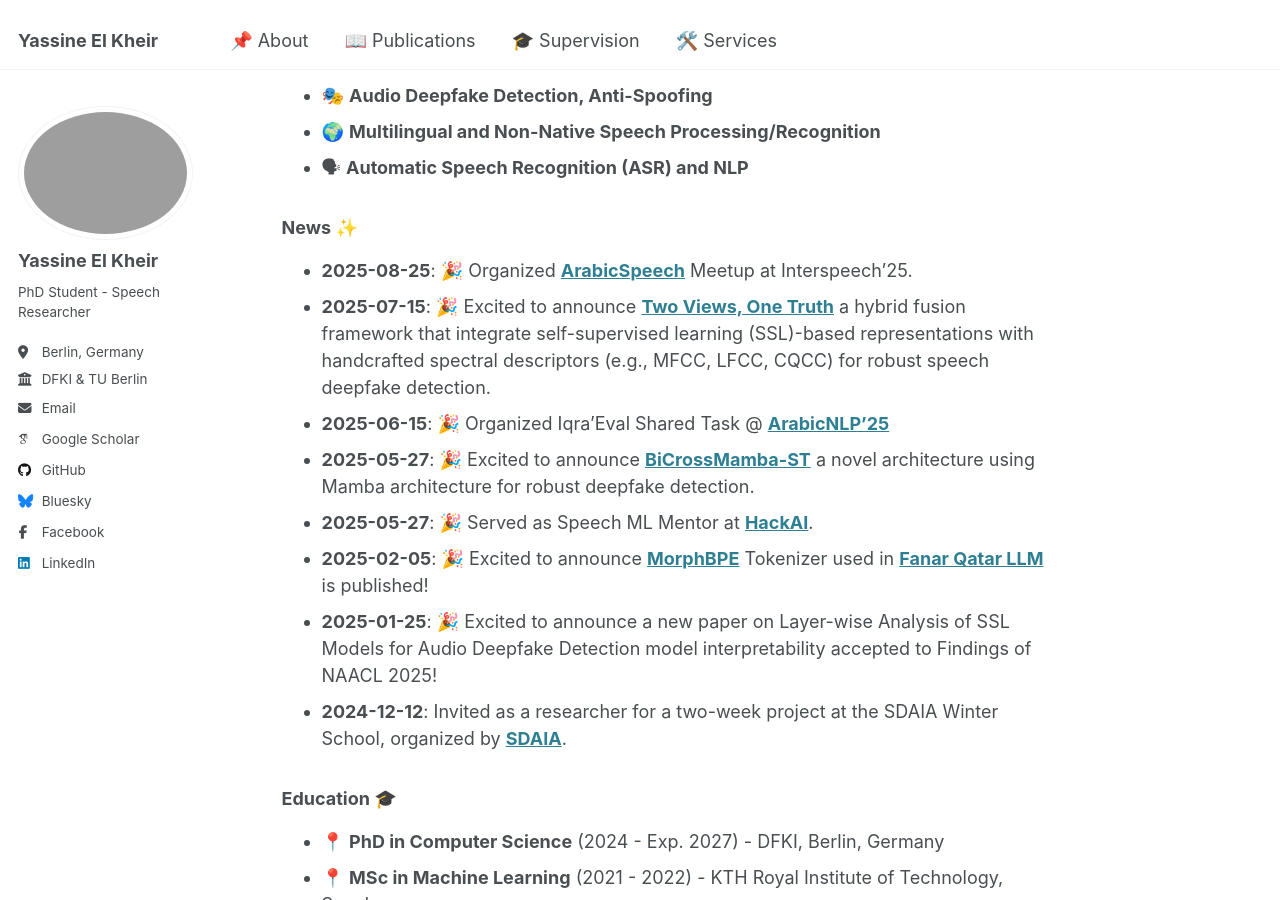
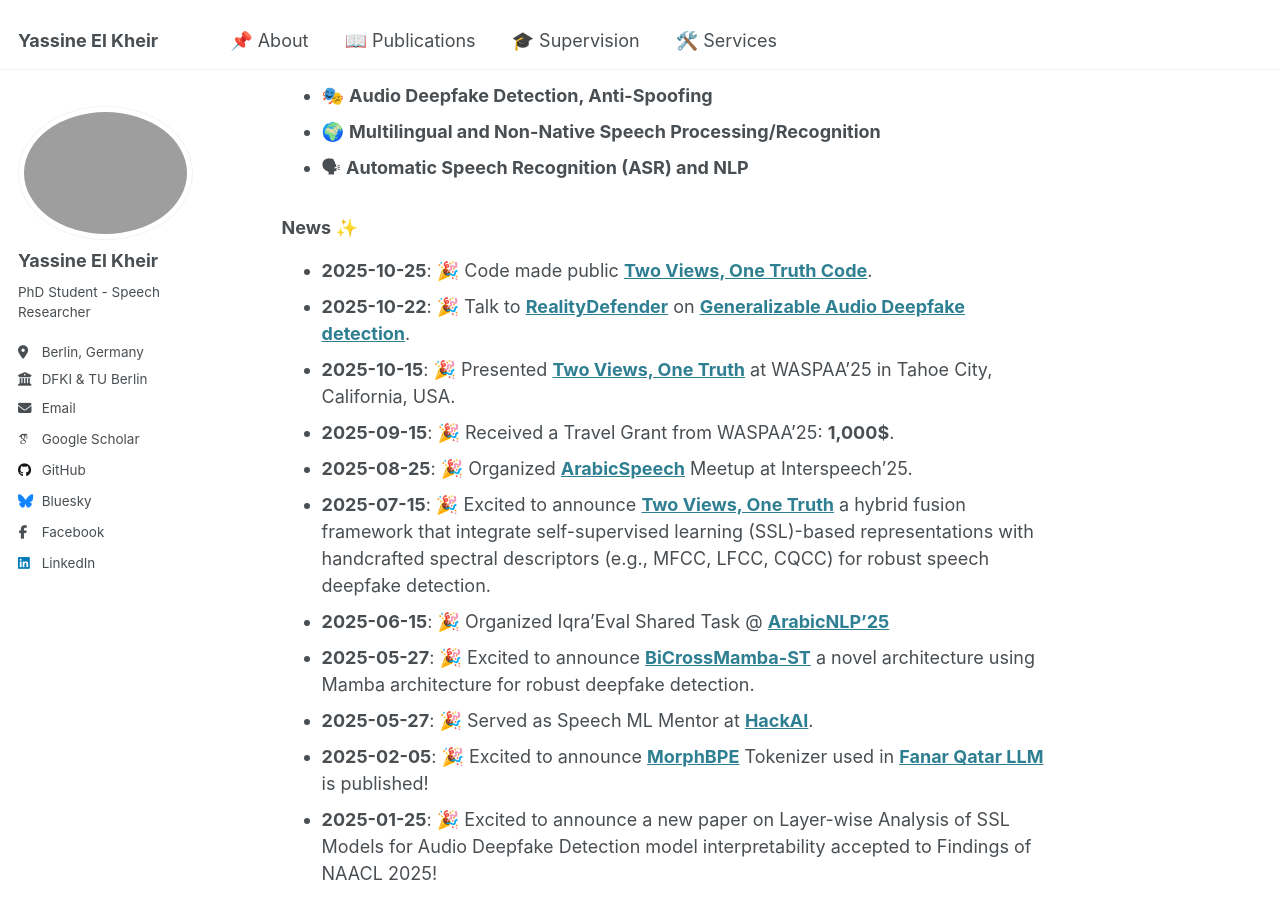
Before and after one commit to Yaselley/yaselley.github.io, a Jekyll site: the page built from _pages/about.md, in a window 1280 px wide and 900 px high, scrolled down 409 px. Built offline with Jekyll 4.4.1, drawn with Linux system fonts in a browser that asks for light colours; some web fonts are replaced.

Commit message:
Update about.md

```diff
--- a/_pages/about.md
+++ b/_pages/about.md
@@ -18,6 +18,10 @@ I'm a 2nd year PhD student at the **German Research Center for Artificial Intell
 - 🗣 **Automatic Speech Recognition (ASR) and NLP**
 
 ### News ✨
+- **2025-10-25**: 🎉 Code made public **[Two Views, One Truth Code](https://github.com/Yaselley/TwoViews_OneTruth)**.
+- **2025-10-22**: 🎉 Talk to **[RealityDefender](https://www.realitydefender.com/)** on **[Generalizable Audio Deepfake detection](https://docs.google.com/presentation/d/1jH2z-_WUoXEDicsIszbYa81h1nIOMqZwfndiom6lnOo/edit?slide=id.p#slide=id.p)**.
+- **2025-10-15**: 🎉 Presented **[Two Views, One Truth](https://arxiv.org/pdf/2507.20417)** at WASPAA'25 in Tahoe City, California, USA.
+- **2025-09-15**: 🎉 Received a Travel Grant from WASPAA'25: **1,000$**.
 - **2025-08-25**: 🎉 Organized **[ArabicSpeech](https://www.linkedin.com/feed/update/urn:li:activity:7364633218228142083/)** Meetup at Interspeech'25.
 - **2025-07-15**: 🎉 Excited to announce **[Two Views, One Truth](https://arxiv.org/pdf/2507.20417)** a hybrid fusion framework that integrate self-supervised learning (SSL)-based representations with handcrafted spectral descriptors (e.g., MFCC, LFCC, CQCC) for robust speech deepfake detection.
 - **2025-06-15**: 🎉 Organized Iqra'Eval Shared Task @ **[ArabicNLP'25](https://huggingface.co/IqraEval)**
```
